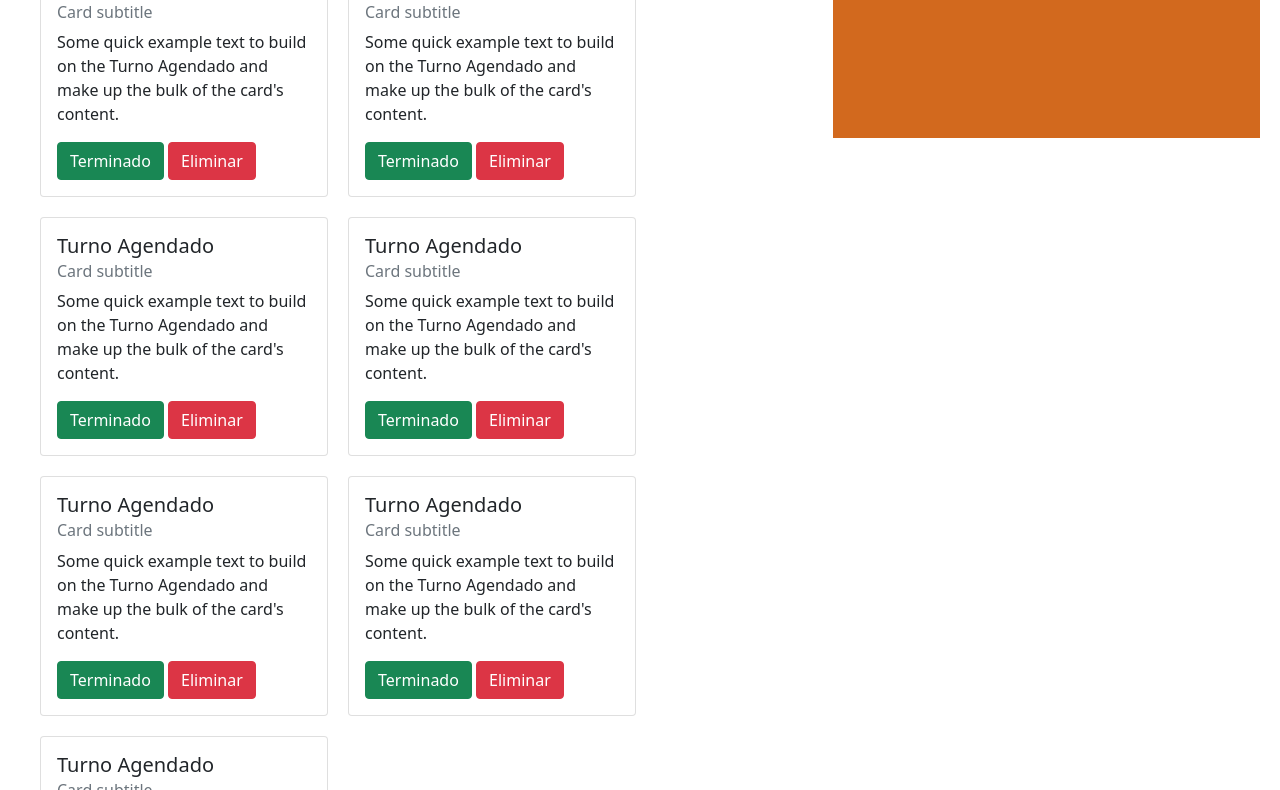
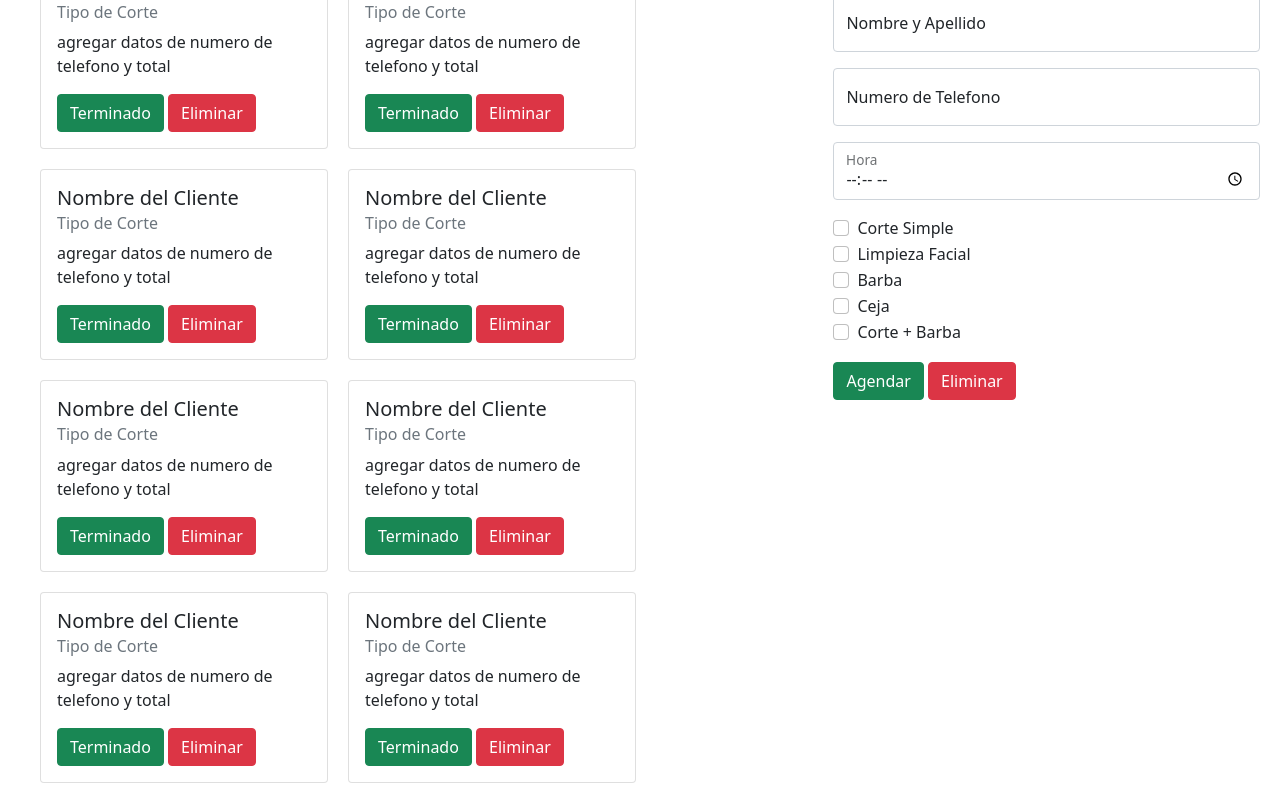
Before and after one commit to AlanDevPY/CasaDeAfeitados, a plain HTML site: page index.html in a window 1280 px wide. Shown: the part 138-928 px from the top of the page. Drawn offline with nearby package versions, Linux system fonts and the light colour scheme.

Commit message:
add code

```diff
--- a/index.html
+++ b/index.html
@@ -1,46 +1,37 @@
 <!DOCTYPE html>
 <html lang="es">
+
 <head>
   <meta charset="UTF-8" />
   <meta name="viewport" content="width=device-width, initial-scale=1.0" />
   <link rel="stylesheet" href="styles/index.css" />
-    <link
-      href="https://cdn.jsdelivr.net/npm/bootstrap@5.0.2/dist/css/bootstrap.min.css"
-      rel="stylesheet"
-      integrity="sha384-EVSTQN3/azprG1Anm3QDgpJLIm9Nao0Yz1ztcQTwFspd3yD65VohhpuuCOmLASjC"
-      crossorigin="anonymous"
-    />
+  <link href="https://cdn.jsdelivr.net/npm/bootstrap@5.0.2/dist/css/bootstrap.min.css" rel="stylesheet"
+    integrity="sha384-EVSTQN3/azprG1Anm3QDgpJLIm9Nao0Yz1ztcQTwFspd3yD65VohhpuuCOmLASjC" crossorigin="anonymous" />
   <title>Casa de Afeitados</title>
 </head>
+
 <body>
-    <nav
-      class="navbar navbar-dark bg-dark navbar-expand-lg navbar-light bg-light"
-    >
+  <nav class="navbar navbar-dark bg-dark navbar-expand-lg navbar-light bg-light">
     <div class="container-fluid">
-        <a class="navbar-brand" href="#">Agendar</a>
-        <button
-          class="navbar-toggler"
-          type="button"
-          data-bs-toggle="collapse"
-          data-bs-target="#navbarSupportedContent"
-          aria-controls="navbarSupportedContent"
-          aria-expanded="false"
-          aria-label="Toggle navigation"
-        >
+      <a class="navbar-brand" href="#">Contol de Caja</a>
+      <button class="navbar-toggler" type="button" data-bs-toggle="collapse" data-bs-target="#navbarSupportedContent"
+        aria-controls="navbarSupportedContent" aria-expanded="false" aria-label="Toggle navigation">
         <span class="navbar-toggler-icon"></span>
       </button>
     </div>
   </nav>
 
   <div class="contenedorPrincipal">
+    <!-- CARD DE AGENDADOS -->
     <div class="turnosAgendados">
+      <!-- ----------------------- -->
+
       <div class="card" style="width: 18rem">
         <div class="card-body">
-            <h5 class="card-title">Turno Agendado</h5>
-            <h6 class="card-subtitle mb-2 text-muted">Card subtitle</h6>
+          <h5 class="card-title">Nombre del Cliente</h5>
+          <h6 class="card-subtitle mb-2 text-muted">Tipo de Corte</h6>
           <p class="card-text">
-              Some quick example text to build on the Turno Agendado and make up
-              the bulk of the card's content.
+            agregar datos de numero de telefono y total
           </p>
           <button class="btn btn-success">Terminado</button>
           <button class="btn btn-danger">Eliminar</button>
@@ -48,11 +39,10 @@
       </div>
       <div class="card" style="width: 18rem">
         <div class="card-body">
-            <h5 class="card-title">Turno Agendado</h5>
-            <h6 class="card-subtitle mb-2 text-muted">Card subtitle</h6>
+          <h5 class="card-title">Nombre del Cliente</h5>
+          <h6 class="card-subtitle mb-2 text-muted">Tipo de Corte</h6>
           <p class="card-text">
-              Some quick example text to build on the Turno Agendado and make up
-              the bulk of the card's content.
+            agregar datos de numero de telefono y total
           </p>
           <button class="btn btn-success">Terminado</button>
           <button class="btn btn-danger">Eliminar</button>
@@ -60,11 +50,10 @@
       </div>
       <div class="card" style="width: 18rem">
         <div class="card-body">
-            <h5 class="card-title">Turno Agendado</h5>
-            <h6 class="card-subtitle mb-2 text-muted">Card subtitle</h6>
+          <h5 class="card-title">Nombre del Cliente</h5>
+          <h6 class="card-subtitle mb-2 text-muted">Tipo de Corte</h6>
           <p class="card-text">
-              Some quick example text to build on the Turno Agendado and make up
-              the bulk of the card's content.
+            agregar datos de numero de telefono y total
           </p>
           <button class="btn btn-success">Terminado</button>
           <button class="btn btn-danger">Eliminar</button>
@@ -72,11 +61,10 @@
       </div>
       <div class="card" style="width: 18rem">
         <div class="card-body">
-            <h5 class="card-title">Turno Agendado</h5>
-            <h6 class="card-subtitle mb-2 text-muted">Card subtitle</h6>
+          <h5 class="card-title">Nombre del Cliente</h5>
+          <h6 class="card-subtitle mb-2 text-muted">Tipo de Corte</h6>
           <p class="card-text">
-              Some quick example text to build on the Turno Agendado and make up
-              the bulk of the card's content.
+            agregar datos de numero de telefono y total
           </p>
           <button class="btn btn-success">Terminado</button>
           <button class="btn btn-danger">Eliminar</button>
@@ -84,11 +72,10 @@
       </div>
       <div class="card" style="width: 18rem">
         <div class="card-body">
-            <h5 class="card-title">Turno Agendado</h5>
-            <h6 class="card-subtitle mb-2 text-muted">Card subtitle</h6>
+          <h5 class="card-title">Nombre del Cliente</h5>
+          <h6 class="card-subtitle mb-2 text-muted">Tipo de Corte</h6>
           <p class="card-text">
-              Some quick example text to build on the Turno Agendado and make up
-              the bulk of the card's content.
+            agregar datos de numero de telefono y total
           </p>
           <button class="btn btn-success">Terminado</button>
           <button class="btn btn-danger">Eliminar</button>
@@ -96,11 +83,10 @@
       </div>
       <div class="card" style="width: 18rem">
         <div class="card-body">
-            <h5 class="card-title">Turno Agendado</h5>
-            <h6 class="card-subtitle mb-2 text-muted">Card subtitle</h6>
+          <h5 class="card-title">Nombre del Cliente</h5>
+          <h6 class="card-subtitle mb-2 text-muted">Tipo de Corte</h6>
           <p class="card-text">
-              Some quick example text to build on the Turno Agendado and make up
-              the bulk of the card's content.
+            agregar datos de numero de telefono y total
           </p>
           <button class="btn btn-success">Terminado</button>
           <button class="btn btn-danger">Eliminar</button>
@@ -108,30 +94,89 @@
       </div>
       <div class="card" style="width: 18rem">
         <div class="card-body">
-            <h5 class="card-title">Turno Agendado</h5>
-            <h6 class="card-subtitle mb-2 text-muted">Card subtitle</h6>
+          <h5 class="card-title">Nombre del Cliente</h5>
+          <h6 class="card-subtitle mb-2 text-muted">Tipo de Corte</h6>
           <p class="card-text">
-              Some quick example text to build on the Turno Agendado and make up
-              the bulk of the card's content.
+            agregar datos de numero de telefono y total
+          </p>
+          <button class="btn btn-success">Terminado</button>
+          <button class="btn btn-danger">Eliminar</button>
+        </div>
+      </div>
+      <div class="card" style="width: 18rem">
+        <div class="card-body">
+          <h5 class="card-title">Nombre del Cliente</h5>
+          <h6 class="card-subtitle mb-2 text-muted">Tipo de Corte</h6>
+          <p class="card-text">
+            agregar datos de numero de telefono y total
           </p>
           <button class="btn btn-success">Terminado</button>
           <button class="btn btn-danger">Eliminar</button>
         </div>
       </div>
     </div>
-      <div class="agendarTurno"></div>
+    <!-- AGENDAMIENTOS DE TURNO -->
+    <div class="agendarTurno">
+      <div class="tituloForm">
+        <h1>Agendar Turno</h1>
+      </div>
+      <form>
+        <div class="form-floating mb-3">
+          <input type="text" class="form-control" id="floatingInput" placeholder="name@example.com" autocomplete="off">
+          <label for="floatingInput">Nombre y Apellido </label>
+        </div>
+        <div class="form-floating mb-3">
+          <input type="text" class="form-control" id="floatingPassword" placeholder="Password" autocomplete="off">
+          <label for="floatingPassword">Numero de Telefono</label>
+        </div>
+        <div class="form-floating mb-3">
+          <input type="time" class="form-control" id="floatingPassword" placeholder="Password">
+          <label for="floatingPassword">Hora</label>
+        </div>
+        <div class="form-check">
+          <input class="form-check-input" type="checkbox" value="" id="flexCheckDefault">
+          <label class="form-check-label" for="flexCheckDefault">
+            Corte Simple
+          </label>
+        </div>
+        <div class="form-check">
+          <input class="form-check-input" type="checkbox" value="" id="flexCheckChecked" >
+          <label class="form-check-label" for="flexCheckChecked">
+           Limpieza Facial
+          </label>
+        </div>
+        <div class="form-check">
+          <input class="form-check-input" type="checkbox" value="" id="flexCheckChecked">
+          <label class="form-check-label" for="flexCheckChecked">
+           Barba
+          </label>
+        </div>
+        <div class="form-check">
+          <input class="form-check-input" type="checkbox" value="" id="flexCheckChecked">
+          <label class="form-check-label" for="flexCheckChecked">
+           Ceja
+          </label>
+        </div>
+        <div class="form-check">
+          <input class="form-check-input" type="checkbox" value="" id="flexCheckChecked">
+          <label class="form-check-label" for="flexCheckChecked">
+          Corte + Barba
+          </label>
+        </div>
+          <button class="btn btn-success mt-3"> Agendar</button>
+          <button class="btn btn-danger mt-3"> Eliminar</button>
+        </div>
+      </form>
+    </div>
   </div>
 
   <!-- scrit de boostrap -->
-    <script
-      src="https://cdn.jsdelivr.net/npm/@popperjs/core@2.9.2/dist/umd/popper.min.js"
+  <script src="https://cdn.jsdelivr.net/npm/@popperjs/core@2.9.2/dist/umd/popper.min.js"
     integrity="sha384-IQsoLXl5PILFhosVNubq5LC7Qb9DXgDA9i+tQ8Zj3iwWAwPtgFTxbJ8NT4GN1R8p"
-      crossorigin="anonymous"
-    ></script>
-    <script
-      src="https://cdn.jsdelivr.net/npm/bootstrap@5.0.2/dist/js/bootstrap.min.js"
+    crossorigin="anonymous"></script>
+  <script src="https://cdn.jsdelivr.net/npm/bootstrap@5.0.2/dist/js/bootstrap.min.js"
     integrity="sha384-cVKIPhGWiC2Al4u+LWgxfKTRIcfu0JTxR+EQDz/bgldoEyl4H0zUF0QKbrJ0EcQF"
-      crossorigin="anonymous"
-    ></script>
+    crossorigin="anonymous"></script>
 </body>
+
 </html>
--- a/styles/index.css
+++ b/styles/index.css
@@ -1,3 +1,4 @@
+
 .contenedorPrincipal{
     display: flex;
     margin: 20px;
@@ -15,5 +16,9 @@
 .agendarTurno{
     width: 500px;
     height: 200px;
-    background-color: chocolate;
 }
+.tituloForm{
+    width: 100%;
+    text-align: center;
+    font-family:'Times New Roman', Times, serif;
+}
```
Lines whose indentation alone changed are shown as unchanged.
